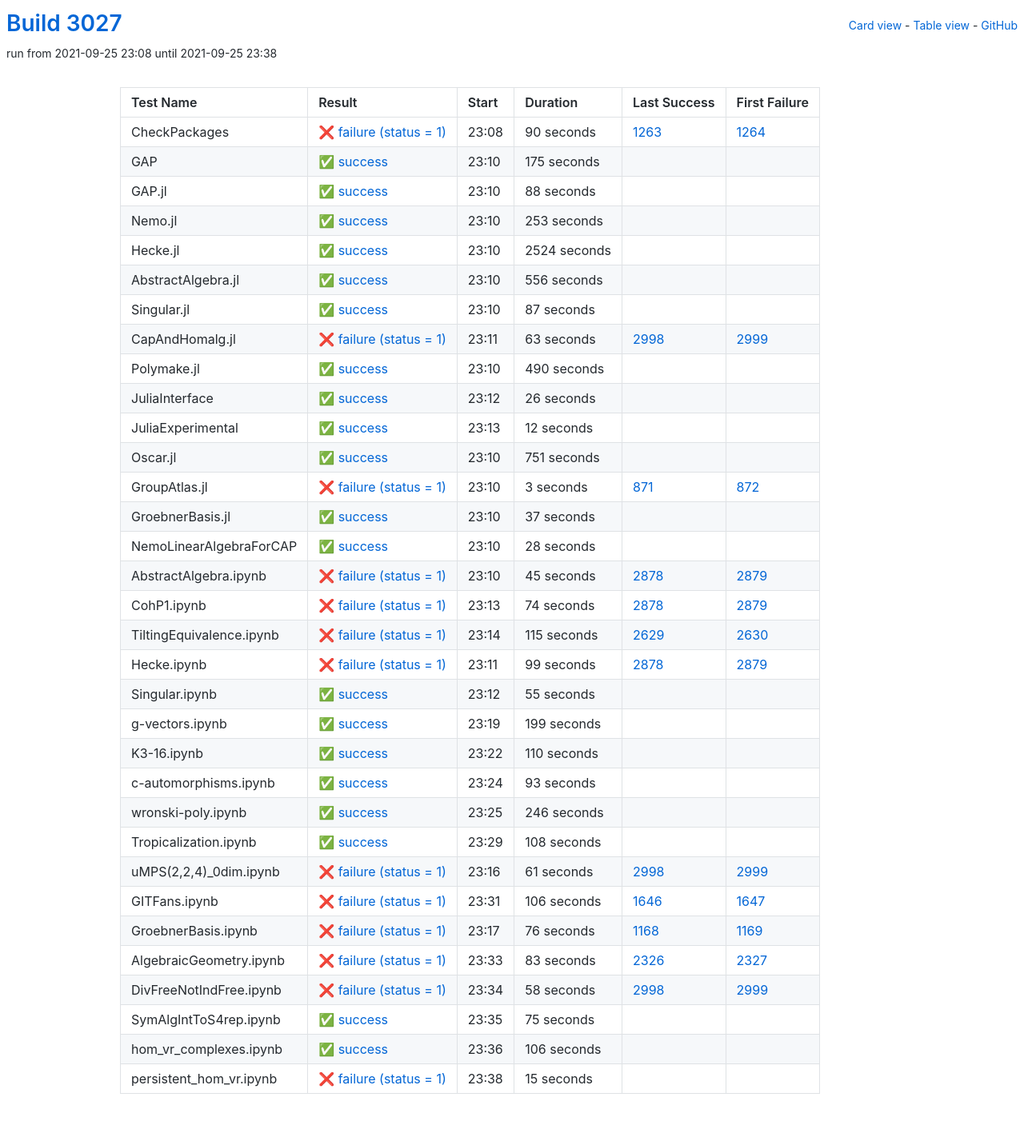
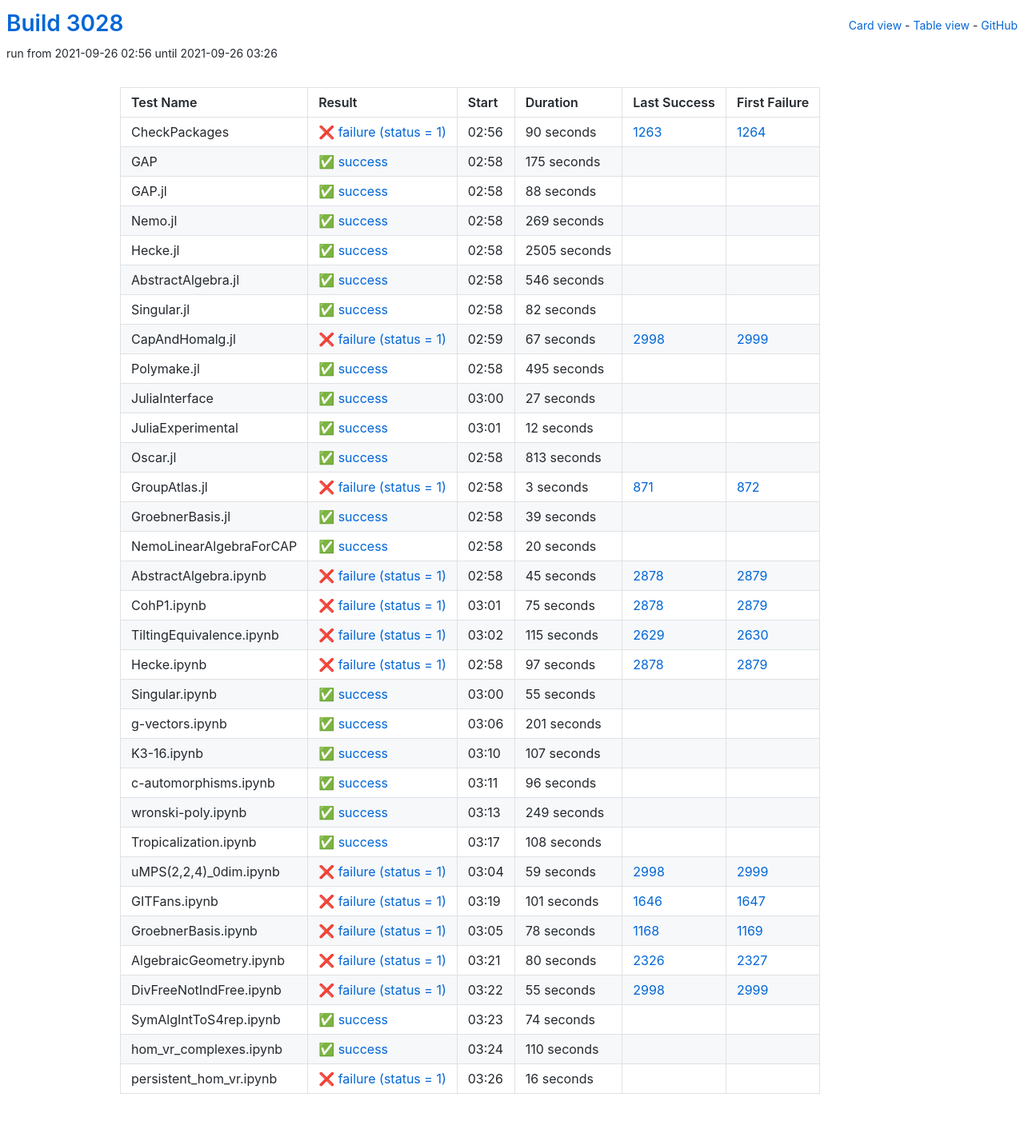
Before and after one commit to oscar-system/oscar-ci-status-stable, a Jekyll site: the page built from table.html, in a window 1280 px wide. Shown: the whole page at 80% size. Built offline with Jekyll 4.4.1, drawn with Linux system fonts in a browser that asks for light colours.

Commit message:
Build #3028

```diff
--- a/_data/ci.yml
+++ b/_data/ci.yml
@@ -1,6 +1,6 @@
 ---
-build: 3027
-build_url: https://oscarci.mathematik.uni-kl.de/job/oscar-stable/3027/
+build: 3028
+build_url: https://oscarci.mathematik.uni-kl.de/job/oscar-stable/3028/
 job: oscar-stable
 organization: oscar-system
 repo: oscar-ci-status-stable
@@ -8,8 +8,8 @@ repourl: https://github.com/oscar-system/oscar-ci-status-stable
 tests:
 - name: CheckPackages
   id: checkpackages
-  log: https://oscarci.mathematik.uni-kl.de/job/oscar-stable/3027/artifact/logs/build-3027/CheckPackages.log
-  start: 2021-09-25 23:08
+  log: https://oscarci.mathematik.uni-kl.de/job/oscar-stable/3028/artifact/logs/build-3028/CheckPackages.log
+  start: 2021-09-26 02:56
   success: false
   exitcode: 1
   status: failure
@@ -20,8 +20,8 @@ tests:
   first_failure_url: https://oscarci.mathematik.uni-kl.de/job/oscar-stable/1264/
 - name: GAP
   id: gap
-  log: https://oscarci.mathematik.uni-kl.de/job/oscar-stable/3027/artifact/logs/build-3027/GAP.log
-  start: 2021-09-25 23:10
+  log: https://oscarci.mathematik.uni-kl.de/job/oscar-stable/3028/artifact/logs/build-3028/GAP.log
+  start: 2021-09-26 02:58
   success: true
   exitcode: 0
   status: success
@@ -32,8 +32,8 @@ tests:
   first_failure_url:
 - name: GAP.jl
   id: gap-jl
-  log: https://oscarci.mathematik.uni-kl.de/job/oscar-stable/3027/artifact/logs/build-3027/GAP.jl.log
-  start: 2021-09-25 23:10
+  log: https://oscarci.mathematik.uni-kl.de/job/oscar-stable/3028/artifact/logs/build-3028/GAP.jl.log
+  start: 2021-09-26 02:58
   success: true
   exitcode: 0
   status: success
@@ -44,92 +44,92 @@ tests:
   first_failure_url:
 - name: Nemo.jl
   id: nemo-jl
-  log: https://oscarci.mathematik.uni-kl.de/job/oscar-stable/3027/artifact/logs/build-3027/Nemo.jl.log
-  start: 2021-09-25 23:10
+  log: https://oscarci.mathematik.uni-kl.de/job/oscar-stable/3028/artifact/logs/build-3028/Nemo.jl.log
+  start: 2021-09-26 02:58
   success: true
   exitcode: 0
   status: success
-  duration: 253
+  duration: 269
   last_success: false
   last_success_url:
   first_failure: false
   first_failure_url:
 - name: Hecke.jl
   id: hecke-jl
-  log: https://oscarci.mathematik.uni-kl.de/job/oscar-stable/3027/artifact/logs/build-3027/Hecke.jl.log
-  start: 2021-09-25 23:10
+  log: https://oscarci.mathematik.uni-kl.de/job/oscar-stable/3028/artifact/logs/build-3028/Hecke.jl.log
+  start: 2021-09-26 02:58
   success: true
   exitcode: 0
   status: success
-  duration: 2524
+  duration: 2505
   last_success: false
   last_success_url:
   first_failure: false
   first_failure_url:
 - name: AbstractAlgebra.jl
   id: abstractalgebra-jl
-  log: https://oscarci.mathematik.uni-kl.de/job/oscar-stable/3027/artifact/logs/build-3027/AbstractAlgebra.jl.log
-  start: 2021-09-25 23:10
+  log: https://oscarci.mathematik.uni-kl.de/job/oscar-stable/3028/artifact/logs/build-3028/AbstractAlgebra.jl.log
+  start: 2021-09-26 02:58
   success: true
   exitcode: 0
   status: success
-  duration: 556
+  duration: 546
   last_success: false
   last_success_url:
   first_failure: false
   first_failure_url:
 - name: Singular.jl
   id: singular-jl
-  log: https://oscarci.mathematik.uni-kl.de/job/oscar-stable/3027/artifact/logs/build-3027/Singular.jl.log
-  start: 2021-09-25 23:10
+  log: https://oscarci.mathematik.uni-kl.de/job/oscar-stable/3028/artifact/logs/build-3028/Singular.jl.log
+  start: 2021-09-26 02:58
   success: true
   exitcode: 0
   status: success
-  duration: 87
+  duration: 82
   last_success: false
   last_success_url:
   first_failure: false
   first_failure_url:
 - name: CapAndHomalg.jl
   id: capandhomalg-jl
-  log: https://oscarci.mathematik.uni-kl.de/job/oscar-stable/3027/artifact/logs/build-3027/CapAndHomalg.jl.log
-  start: 2021-09-25 23:11
+  log: https://oscarci.mathematik.uni-kl.de/job/oscar-stable/3028/artifact/logs/build-3028/CapAndHomalg.jl.log
+  start: 2021-09-26 02:59
   success: false
   exitcode: 1
   status: failure
-  duration: 63
+  duration: 67
   last_success: 2998
   last_success_url: https://oscarci.mathematik.uni-kl.de/job/oscar-stable/2998/
   first_failure: 2999
   first_failure_url: https://oscarci.mathematik.uni-kl.de/job/oscar-stable/2999/
 - name: Polymake.jl
   id: polymake-jl
-  log: https://oscarci.mathematik.uni-kl.de/job/oscar-stable/3027/artifact/logs/build-3027/Polymake.jl.log
-  start: 2021-09-25 23:10
+  log: https://oscarci.mathematik.uni-kl.de/job/oscar-stable/3028/artifact/logs/build-3028/Polymake.jl.log
+  start: 2021-09-26 02:58
   success: true
   exitcode: 0
   status: success
-  duration: 490
+  duration: 495
   last_success: false
   last_success_url:
   first_failure: false
   first_failure_url:
 - name: JuliaInterface
   id: juliainterface
-  log: https://oscarci.mathematik.uni-kl.de/job/oscar-stable/3027/artifact/logs/build-3027/JuliaInterface.log
-  start: 2021-09-25 23:12
+  log: https://oscarci.mathematik.uni-kl.de/job/oscar-stable/3028/artifact/logs/build-3028/JuliaInterface.log
+  start: 2021-09-26 03:00
   success: true
   exitcode: 0
   status: success
-  duration: 26
+  duration: 27
   last_success: false
   last_success_url:
   first_failure: false
   first_failure_url:
 - name: JuliaExperimental
   id: juliaexperimental
-  log: https://oscarci.mathematik.uni-kl.de/job/oscar-stable/3027/artifact/logs/build-3027/JuliaExperimental.log
-  start: 2021-09-25 23:13
+  log: https://oscarci.mathematik.uni-kl.de/job/oscar-stable/3028/artifact/logs/build-3028/JuliaExperimental.log
+  start: 2021-09-26 03:01
   success: true
   exitcode: 0
   status: success
@@ -140,20 +140,20 @@ tests:
   first_failure_url:
 - name: Oscar.jl
   id: oscar-jl
-  log: https://oscarci.mathematik.uni-kl.de/job/oscar-stable/3027/artifact/logs/build-3027/Oscar.jl.log
-  start: 2021-09-25 23:10
+  log: https://oscarci.mathematik.uni-kl.de/job/oscar-stable/3028/artifact/logs/build-3028/Oscar.jl.log
+  start: 2021-09-26 02:58
   success: true
   exitcode: 0
   status: success
-  duration: 751
+  duration: 813
   last_success: false
   last_success_url:
   first_failure: false
   first_failure_url:
 - name: GroupAtlas.jl
   id: groupatlas-jl
-  log: https://oscarci.mathematik.uni-kl.de/job/oscar-stable/3027/artifact/logs/build-3027/GroupAtlas.jl.log
-  start: 2021-09-25 23:10
+  log: https://oscarci.mathematik.uni-kl.de/job/oscar-stable/3028/artifact/logs/build-3028/GroupAtlas.jl.log
+  start: 2021-09-26 02:58
   success: false
   exitcode: 1
   status: failure
@@ -164,32 +164,32 @@ tests:
   first_failure_url: https://oscarci.mathematik.uni-kl.de/job/oscar-stable/872/
 - name: GroebnerBasis.jl
   id: groebnerbasis-jl
-  log: https://oscarci.mathematik.uni-kl.de/job/oscar-stable/3027/artifact/logs/build-3027/GroebnerBasis.jl.log
-  start: 2021-09-25 23:10
+  log: https://oscarci.mathematik.uni-kl.de/job/oscar-stable/3028/artifact/logs/build-3028/GroebnerBasis.jl.log
+  start: 2021-09-26 02:58
   success: true
   exitcode: 0
   status: success
-  duration: 37
+  duration: 39
   last_success: false
   last_success_url:
   first_failure: false
   first_failure_url:
 - name: NemoLinearAlgebraForCAP
   id: nemolinearalgebraforcap
-  log: https://oscarci.mathematik.uni-kl.de/job/oscar-stable/3027/artifact/logs/build-3027/NemoLinearAlgebraForCAP.log
-  start: 2021-09-25 23:10
+  log: https://oscarci.mathematik.uni-kl.de/job/oscar-stable/3028/artifact/logs/build-3028/NemoLinearAlgebraForCAP.log
+  start: 2021-09-26 02:58
   success: true
   exitcode: 0
   status: success
-  duration: 28
+  duration: 20
   last_success: false
   last_success_url:
   first_failure: false
   first_failure_url:
 - name: AbstractAlgebra.ipynb
   id: abstractalgebra-ipynb
-  log: https://oscarci.mathematik.uni-kl.de/job/oscar-stable/3027/artifact/logs/build-3027/AbstractAlgebra.ipynb.log
-  start: 2021-09-25 23:10
+  log: https://oscarci.mathematik.uni-kl.de/job/oscar-stable/3028/artifact/logs/build-3028/AbstractAlgebra.ipynb.log
+  start: 2021-09-26 02:58
   success: false
   exitcode: 1
   status: failure
@@ -200,20 +200,20 @@ tests:
   first_failure_url: https://oscarci.mathematik.uni-kl.de/job/oscar-stable/2879/
 - name: CohP1.ipynb
   id: cohp1-ipynb
-  log: https://oscarci.mathematik.uni-kl.de/job/oscar-stable/3027/artifact/logs/build-3027/CohP1.ipynb.log
-  start: 2021-09-25 23:13
+  log: https://oscarci.mathematik.uni-kl.de/job/oscar-stable/3028/artifact/logs/build-3028/CohP1.ipynb.log
+  start: 2021-09-26 03:01
   success: false
   exitcode: 1
   status: failure
-  duration: 74
+  duration: 75
   last_success: 2878
   last_success_url: https://oscarci.mathematik.uni-kl.de/job/oscar-stable/2878/
   first_failure: 2879
   first_failure_url: https://oscarci.mathematik.uni-kl.de/job/oscar-stable/2879/
 - name: TiltingEquivalence.ipynb
   id: tiltingequivalence-ipynb
-  log: https://oscarci.mathematik.uni-kl.de/job/oscar-stable/3027/artifact/logs/build-3027/TiltingEquivalence.ipynb.log
-  start: 2021-09-25 23:14
+  log: https://oscarci.mathematik.uni-kl.de/job/oscar-stable/3028/artifact/logs/build-3028/TiltingEquivalence.ipynb.log
+  start: 2021-09-26 03:02
   success: false
   exitcode: 1
   status: failure
@@ -224,20 +224,20 @@ tests:
   first_failure_url: https://oscarci.mathematik.uni-kl.de/job/oscar-stable/2630/
 - name: Hecke.ipynb
   id: hecke-ipynb
-  log: https://oscarci.mathematik.uni-kl.de/job/oscar-stable/3027/artifact/logs/build-3027/Hecke.ipynb.log
-  start: 2021-09-25 23:11
+  log: https://oscarci.mathematik.uni-kl.de/job/oscar-stable/3028/artifact/logs/build-3028/Hecke.ipynb.log
+  start: 2021-09-26 02:58
   success: false
   exitcode: 1
   status: failure
-  duration: 99
+  duration: 97
   last_success: 2878
   last_success_url: https://oscarci.mathematik.uni-kl.de/job/oscar-stable/2878/
   first_failure: 2879
   first_failure_url: https://oscarci.mathematik.uni-kl.de/job/oscar-stable/2879/
 - name: Singular.ipynb
   id: singular-ipynb
-  log: https://oscarci.mathematik.uni-kl.de/job/oscar-stable/3027/artifact/logs/build-3027/Singular.ipynb.log
-  start: 2021-09-25 23:12
+  log: https://oscarci.mathematik.uni-kl.de/job/oscar-stable/3028/artifact/logs/build-3028/Singular.ipynb.log
+  start: 2021-09-26 03:00
   success: true
   exitcode: 0
   status: success
@@ -248,56 +248,56 @@ tests:
   first_failure_url:
 - name: g-vectors.ipynb
   id: g-vectors-ipynb
-  log: https://oscarci.mathematik.uni-kl.de/job/oscar-stable/3027/artifact/logs/build-3027/g-vectors.ipynb.log
-  start: 2021-09-25 23:19
+  log: https://oscarci.mathematik.uni-kl.de/job/oscar-stable/3028/artifact/logs/build-3028/g-vectors.ipynb.log
+  start: 2021-09-26 03:06
   success: true
   exitcode: 0
   status: success
-  duration: 199
+  duration: 201
   last_success: false
   last_success_url:
   first_failure: false
   first_failure_url:
 - name: K3-16.ipynb
   id: k3-16-ipynb
-  log: https://oscarci.mathematik.uni-kl.de/job/oscar-stable/3027/artifact/logs/build-3027/K3-16.ipynb.log
-  start: 2021-09-25 23:22
+  log: https://oscarci.mathematik.uni-kl.de/job/oscar-stable/3028/artifact/logs/build-3028/K3-16.ipynb.log
+  start: 2021-09-26 03:10
   success: true
   exitcode: 0
   status: success
-  duration: 110
+  duration: 107
   last_success: false
   last_success_url:
   first_failure: false
   first_failure_url:
 - name: c-automorphisms.ipynb
   id: c-automorphisms-ipynb
-  log: https://oscarci.mathematik.uni-kl.de/job/oscar-stable/3027/artifact/logs/build-3027/c-automorphisms.ipynb.log
-  start: 2021-09-25 23:24
+  log: https://oscarci.mathematik.uni-kl.de/job/oscar-stable/3028/artifact/logs/build-3028/c-automorphisms.ipynb.log
+  start: 2021-09-26 03:11
   success: true
   exitcode: 0
   status: success
-  duration: 93
+  duration: 96
   last_success: false
   last_success_url:
   first_failure: false
   first_failure_url:
 - name: wronski-poly.ipynb
   id: wronski-poly-ipynb
-  log: https://oscarci.mathematik.uni-kl.de/job/oscar-stable/3027/artifact/logs/build-3027/wronski-poly.ipynb.log
-  start: 2021-09-25 23:25
+  log: https://oscarci.mathematik.uni-kl.de/job/oscar-stable/3028/artifact/logs/build-3028/wronski-poly.ipynb.log
+  start: 2021-09-26 03:13
   success: true
   exitcode: 0
   status: success
-  duration: 246
+  duration: 249
   last_success: false
   last_success_url:
   first_failure: false
   first_failure_url:
 - name: Tropicalization.ipynb
   id: tropicalization-ipynb
-  log: https://oscarci.mathematik.uni-kl.de/job/oscar-stable/3027/artifact/logs/build-3027/Tropicalization.ipynb.log
-  start: 2021-09-25 23:29
+  log: https://oscarci.mathematik.uni-kl.de/job/oscar-stable/3028/artifact/logs/build-3028/Tropicalization.ipynb.log
+  start: 2021-09-26 03:17
   success: true
   exitcode: 0
   status: success
@@ -308,96 +308,96 @@ tests:
   first_failure_url:
 - name: uMPS(2,2,4)_0dim.ipynb
   id: umps-2-2-4-0dim-ipynb
-  log: https://oscarci.mathematik.uni-kl.de/job/oscar-stable/3027/artifact/logs/build-3027/uMPS-2-2-4-_0dim.ipynb.log
-  start: 2021-09-25 23:16
+  log: https://oscarci.mathematik.uni-kl.de/job/oscar-stable/3028/artifact/logs/build-3028/uMPS-2-2-4-_0dim.ipynb.log
+  start: 2021-09-26 03:04
   success: false
   exitcode: 1
   status: failure
-  duration: 61
+  duration: 59
   last_success: 2998
   last_success_url: https://oscarci.mathematik.uni-kl.de/job/oscar-stable/2998/
   first_failure: 2999
   first_failure_url: https://oscarci.mathematik.uni-kl.de/job/oscar-stable/2999/
 - name: GITFans.ipynb
   id: gitfans-ipynb
-  log: https://oscarci.mathematik.uni-kl.de/job/oscar-stable/3027/artifact/logs/build-3027/GITFans.ipynb.log
-  start: 2021-09-25 23:31
+  log: https://oscarci.mathematik.uni-kl.de/job/oscar-stable/3028/artifact/logs/build-3028/GITFans.ipynb.log
+  start: 2021-09-26 03:19
   success: false
   exitcode: 1
   status: failure
-  duration: 106
+  duration: 101
   last_success: 1646
   last_success_url: https://oscarci.mathematik.uni-kl.de/job/oscar-stable/1646/
   first_failure: 1647
   first_failure_url: https://oscarci.mathematik.uni-kl.de/job/oscar-stable/1647/
 - name: GroebnerBasis.ipynb
   id: groebnerbasis-ipynb
-  log: https://oscarci.mathematik.uni-kl.de/job/oscar-stable/3027/artifact/logs/build-3027/GroebnerBasis.ipynb.log
-  start: 2021-09-25 23:17
+  log: https://oscarci.mathematik.uni-kl.de/job/oscar-stable/3028/artifact/logs/build-3028/GroebnerBasis.ipynb.log
+  start: 2021-09-26 03:05
   success: false
   exitcode: 1
   status: failure
-  duration: 76
+  duration: 78
   last_success: 1168
   last_success_url: https://oscarci.mathematik.uni-kl.de/job/oscar-stable/1168/
   first_failure: 1169
   first_failure_url: https://oscarci.mathematik.uni-kl.de/job/oscar-stable/1169/
 - name: AlgebraicGeometry.ipynb
   id: algebraicgeometry-ipynb
-  log: https://oscarci.mathematik.uni-kl.de/job/oscar-stable/3027/artifact/logs/build-3027/AlgebraicGeometry.ipynb.log
-  start: 2021-09-25 23:33
+  log: https://oscarci.mathematik.uni-kl.de/job/oscar-stable/3028/artifact/logs/build-3028/AlgebraicGeometry.ipynb.log
+  start: 2021-09-26 03:21
   success: false
   exitcode: 1
   status: failure
-  duration: 83
+  duration: 80
   last_success: 2326
   last_success_url: https://oscarci.mathematik.uni-kl.de/job/oscar-stable/2326/
   first_failure: 2327
   first_failure_url: https://oscarci.mathematik.uni-kl.de/job/oscar-stable/2327/
 - name: DivFreeNotIndFree.ipynb
   id: divfreenotindfree-ipynb
-  log: https://oscarci.mathematik.uni-kl.de/job/oscar-stable/3027/artifact/logs/build-3027/DivFreeNotIndFree.ipynb.log
-  start: 2021-09-25 23:34
+  log: https://oscarci.mathematik.uni-kl.de/job/oscar-stable/3028/artifact/logs/build-3028/DivFreeNotIndFree.ipynb.log
+  start: 2021-09-26 03:22
   success: false
   exitcode: 1
   status: failure
-  duration: 58
+  duration: 55
   last_success: 2998
   last_success_url: https://oscarci.mathematik.uni-kl.de/job/oscar-stable/2998/
   first_failure: 2999
   first_failure_url: https://oscarci.mathematik.uni-kl.de/job/oscar-stable/2999/
 - name: SymAlgIntToS4rep.ipynb
   id: symalginttos4rep-ipynb
-  log: https://oscarci.mathematik.uni-kl.de/job/oscar-stable/3027/artifact/logs/build-3027/SymAlgIntToS4rep.ipynb.log
-  start: 2021-09-25 23:35
+  log: https://oscarci.mathematik.uni-kl.de/job/oscar-stable/3028/artifact/logs/build-3028/SymAlgIntToS4rep.ipynb.log
+  start: 2021-09-26 03:23
   success: true
   exitcode: 0
   status: success
-  duration: 75
+  duration: 74
   last_success: false
   last_success_url:
   first_failure: false
   first_failure_url:
 - name: hom_vr_complexes.ipynb
   id: hom-vr-complexes-ipynb
-  log: https://oscarci.mathematik.uni-kl.de/job/oscar-stable/3027/artifact/logs/build-3027/hom_vr_complexes.ipynb.log
-  start: 2021-09-25 23:36
+  log: https://oscarci.mathematik.uni-kl.de/job/oscar-stable/3028/artifact/logs/build-3028/hom_vr_complexes.ipynb.log
+  start: 2021-09-26 03:24
   success: true
   exitcode: 0
   status: success
-  duration: 106
+  duration: 110
   last_success: false
   last_success_url:
   first_failure: false
   first_failure_url:
 - name: persistent_hom_vr.ipynb
   id: persistent-hom-vr-ipynb
-  log: https://oscarci.mathematik.uni-kl.de/job/oscar-stable/3027/artifact/logs/build-3027/persistent_hom_vr.ipynb.log
-  start: 2021-09-25 23:38
+  log: https://oscarci.mathematik.uni-kl.de/job/oscar-stable/3028/artifact/logs/build-3028/persistent_hom_vr.ipynb.log
+  start: 2021-09-26 03:26
   success: false
   exitcode: 1
   status: failure
-  duration: 15
+  duration: 16
   last_success: false
   last_success_url:
   first_failure: false
```
Also changed, not shown: README.md.
